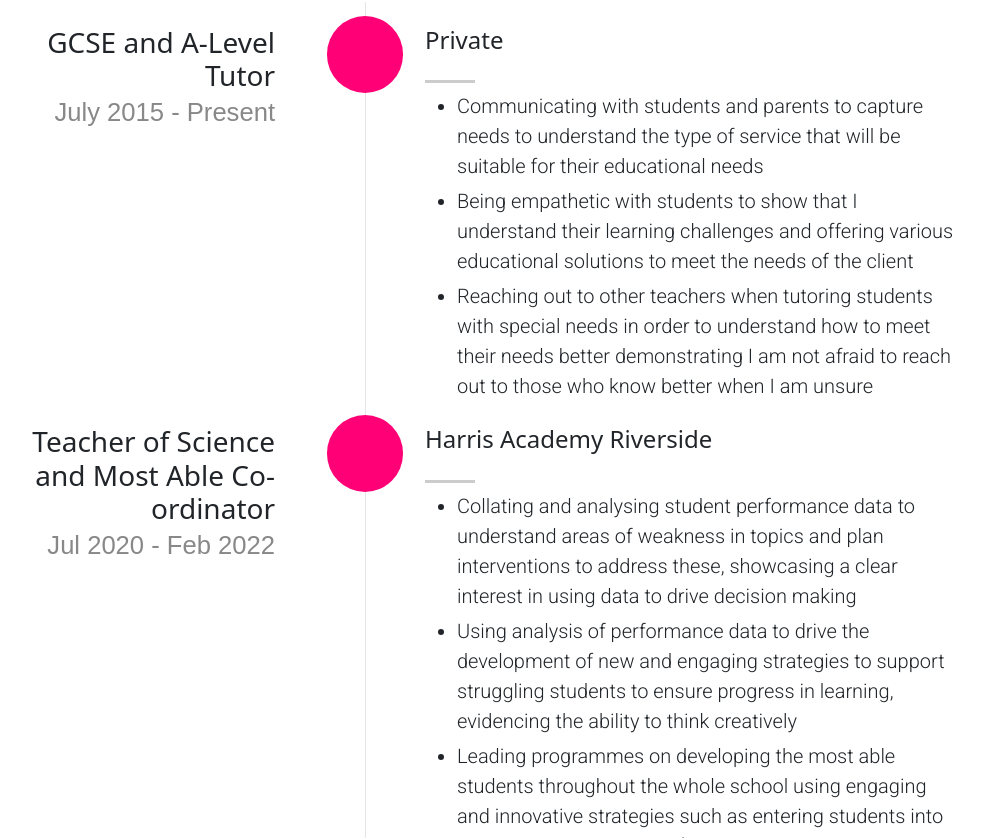
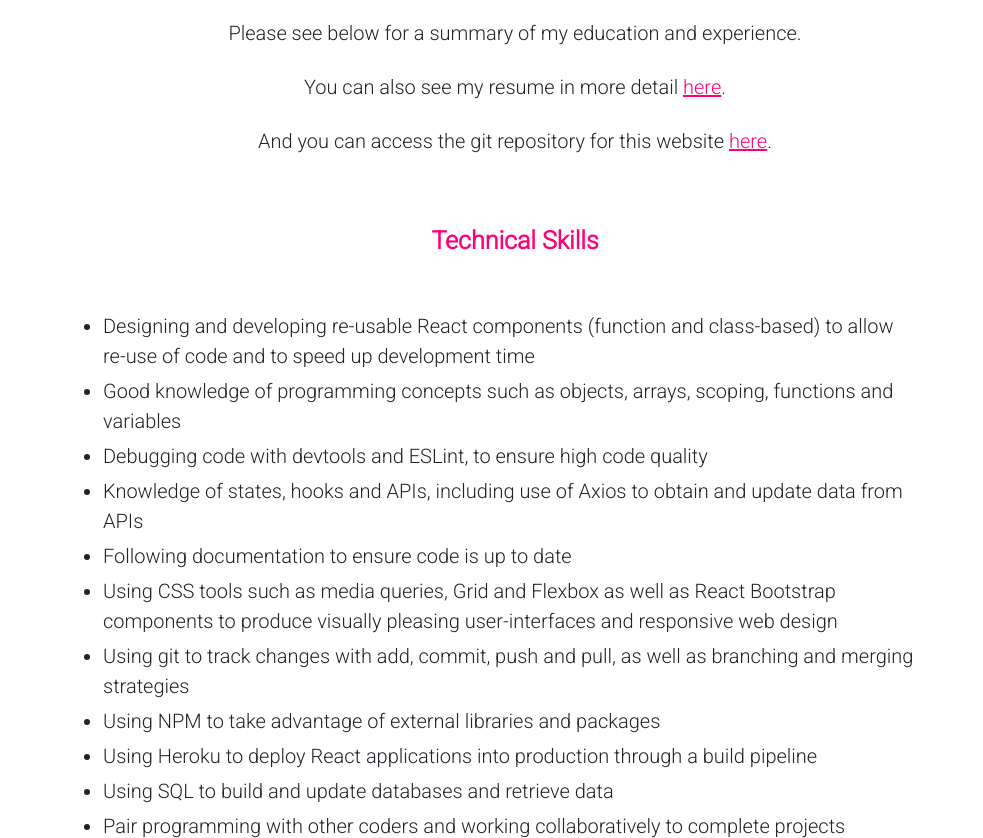
Before and after one commit to saimakhanom/saimas-website, a React (Create React App) app: page /resume in a window 1280 px wide. Shown: the part 1122-1960 px from the top of the page, without its empty margins (125-1108 px from the left). Built offline with nearby package versions, Linux system fonts and the light colour scheme.

Commit message:
cv update

```diff
--- a/src/About/about.css
+++ b/src/About/about.css
@@ -140,7 +140,6 @@
 
   li {
       margin-top: 1px;
-      border: 2px solid black;
       width: 175px;
   }
 
@@ -150,14 +149,12 @@
       grid-template-columns: 1fr 1fr;
       margin: auto;
       column-gap: 10px;
-      border: 2px solid black;
   }
   .grid-item {
       width: 100%;
       font-weight: 600;
       padding-bottom: 40px;
       border: 3px solid #FF0077;
-      border: 2px solid black;
   }
   .list-title {
       font-size: 18px;
@@ -177,7 +174,4 @@
       color: white;
 
   }
-
-
-
 }
--- a/src/Portfolio/portfolio.css
+++ b/src/Portfolio/portfolio.css
@@ -32,13 +32,9 @@
 
 
 ul.nav.nav-tabs {
-  display: flex;
-  justify-content: center;
-  align-items: center;
-  flex-wrap: wrap;
-  padding: 20px;
+
   font-family: 'Poppins', sans-serif;
-  font-size: 18px;
+  font-size: 23px;
 }
 
 .portfoliotabs .nav-link {
@@ -558,7 +554,7 @@
 
   ul.nav.nav-tabs, .portfoliotabs .nav-link {
     font-size: 16px;
-    padding: 0px;
+
   }
 
   td, tr { display: block; }
--- a/src/Resume/Resume.js
+++ b/src/Resume/Resume.js
@@ -1,6 +1,6 @@
 import React from "react";
 import "./resume.css";
-import CV from "./NEWCV.pdf";
+import CV from "./SaimaCodingCVSep2022.pdf";
 
 
 
@@ -27,11 +27,37 @@
 				<div className="row section-intro">
 					<div className="col-twelve">
 						<h1 className="resume-subtitle">My Credentials.</h1>
-
+						<p className="content">I am a former teacher with over 7 years of teaching experience in various education settings. I have recently left the education sector to pursue a career in software development. I am  skilled in frontend languages such as HTML, CSS, JS and React.JS as demonstrated by this portfolio website which was built from scratch using React. I am currently learning backend languages such as SQL to expand my skill set.
+						I aim to become a React Developer as a stepping stone to becoming a full-stack engineer. My problem-solving approach to coding and ability to master new skills quickly lends itself to the creation and maintenance of functional and quality websites.
+						</p>
+						<br />
 						<p className="lead content">Please see below for a summary of my education and experience.</p>
-						<p className="see-resume">You can also see my resume in more detail <a className="resume-link" href={CV} target="_blank" rel="noreferrer">here</a>.</p>
+						<br />
+						<p className="see-resume content">You can also see my resume in more detail <a className="resume-link" href={CV} target="_blank" rel="noreferrer">here</a>.</p>
+						<br />
+						<p className="see-resumetwo content">And you can access the git repository for this website <a className="resume-link" href="https://github.com/saimakhanom/saimas-website" target="_blank" rel="noreferrer">here</a>.</p>
 
 					</div>
+				</div>
+
+				<div>
+					<h3 className="work-experience">Technical Skills</h3>
+					<ul className="resume-content technical-skills">
+						<li>Designing and developing re-usable React components (function and class-based) to allow re-use of code and to speed up development time </li>
+						<li>Good knowledge of programming concepts such as objects, arrays, scoping, functions and variables</li>
+						<li>Debugging code with devtools and ESLint, to ensure high code quality</li>
+						<li>Knowledge of states, hooks and APIs, including use of Axios to obtain and update data from APIs
+						</li>
+						<li>Following documentation to ensure code is up to date</li>
+						<li>Using CSS tools such as media queries, Grid and Flexbox as well as React Bootstrap components to produce visually pleasing user-interfaces and responsive web design </li>
+						<li>Using git to track changes with add, commit, push and pull, as well as branching and merging strategies</li>
+						<li>Using NPM to take advantage of external libraries and packages </li>
+						<li>Using Heroku to deploy React applications into production through a build pipeline</li>
+						<li>Using SQL to build and update databases and retrieve data</li>
+						<li>Pair programming with other coders and working collaboratively to complete projects</li>
+						<li>Completing various courses to expand skill set such as coding with companies such as SHECODES and CODECADEMY, as well as the Harris Diploma in Team Leadership (HDTL), and REED courses in project management and leadership</li>
+					</ul>
+
 				</div>
 
 				<p className="work-experience">Work Experience</p>
@@ -80,12 +106,10 @@
 								<div className="timeline-content">
 									<h4>Harris Academy Riverside</h4>
 									<ul className="resume-content">
-										<li>Collating and analysing student performance data to understand areas of weakness in topics and plan interventions to address these, showcasing a clear interest in using data to drive decision making</li>
 										<li>Using analysis of performance data to drive the development of new and engaging strategies to support struggling students to ensure progress in learning, evidencing the ability to think creatively</li>
 										<li>Leading programmes on developing the most able students throughout the whole school using engaging and innovative strategies such as entering students into nationwide competitions (e.g. Chemistry Olympiad, The Scholars’ Programme) to challenge and inspire the brightest students evidencing an ability to lead and think creatively</li>
 										<li>Leading the Outreach Programme for Cyber First Girls Competition to provide girls who are interested in tech an opportunity to ascertain what a career in tech could entail and increase gender diversity in a male dominated industry</li>
 										<li>Acting as the Technology and Document Management Lead for the department in transitioning to the use of Microsoft Teams and creating new processes for all departmental work to be saved onto MS Teams during the lockdown demonstrating natural problem-solving ability and creative thinking </li>
-										<li>Creating real time dashboard updates (on excel) on the performance of year groups broken down by classes that are updated when teachers update performance data for their individual classes proving an aptitude for data and ensuring that key decisions are data driven and providing a basis for collaborative working in my department</li>
 										<li>Fulfilling multiple whole school leadership roles (Most-able Co-ordinator and Assistant Head of Sixth Form) alongside my full teaching timetable and pastoral responsibilities to an exceptional standard, demonstrating commitment to the job as well as effective organisational and time management skills</li>
 										<li>Promoting diversity and inclusion by holding career workshops and inviting professionals from diverse backgrounds to give students an insight into their career journey</li>
 									</ul>
@@ -132,7 +156,6 @@
 									<h4>Social Media</h4>
 									<ul className="resume-content">
 										<li>Listening to the needs of customers, asking relevant questions, uncovering any barriers to service delivery and capturing the needs of customers accurately, enhancing attention to detail and ability to provide first class customer service</li>
-										<li>Successfully dealing with all customer enquiries ranging from large events to small bespoke packages via telephone, email and social media </li>
 										<li>Communicating with customers in a straightforward manner and adopting an approachable style, developing communication skills appropriate for all business environments  </li>
 										<li>Adapting customer engagement techniques depending on the type of customer and the service package they are looking to purchase (e.g. corporate or individual) displaying deep understanding of customer engagement techniques and how to tailor them to meet the needs of the customer</li>
 										<li>Using data and insights from successful business leads to inform marketing strategy for attracting potential new clients</li>
@@ -159,8 +182,8 @@
 									<ul className="resume-content">
 										<li>Putting students and their requirements at the heart of my teaching, developing deep understanding for the service I am providing and how that should be tailored towards the students taught</li>
 										<li>Responsible for delivering high quality of teaching and improving student grades whilst contributing towards departmental objectives enhancing ability to achieve personal and departmental objectives simultaneously</li>
-										<li>Studying the science national curriculum and using initiative to plan lessons ahead of delivering them demonstrating ability to be proactive and organised</li>
-										<li>Establishing shared learning groups with other Trainee Teachers to provide a platform for challenges and learning to be shared, evidencing a desire to learn and share best practice, and appreciate different methods of addressing common problems</li>
+										<li>•	Using feedback to develop own teaching methodologies by implementing practices from those more experienced</li>
+										<li>•	Establishing shared learning groups with other Trainee Teachers to provide a platform for challenges and learning to be shared, evidencing a desire to learn and share best practice</li>
 									</ul>
 								</div>
 
@@ -181,8 +204,7 @@
 									<h4>Azhar Academy School</h4>
 									<ul className="resume-content">
 										<li>Identifying emerging issues/challenges associated with student learning, using innovating techniques to address them and sharing this insight with team and the rest of the school </li>
-										<li>Planning lessons and creating schemes of work for specialist subjects </li>
-										<li>Maintaining high expectations of students by expecting them to undertake independent preparation of content to be studied before taught lessons, providing them with the schedule of lessons to be taught each half term and providing them preparation work to guide them with the content that should be covered before each lesson</li>
+										<li>Maintaining high expectations of students by expecting them to undertake independent preparation of content to be studied before taught lessons </li>
 										<li>Building strong relationships with each student inside and outside the classroom by focusing on their interests such that students feel comfortable to approach me when in need of support and guidance, and helping to increase their confidence and love for the subject</li>
 									</ul>
 								</div>
@@ -195,13 +217,15 @@
 
 				</div>
 
+				<div className="work-experience">
+
+					<h3>Education</h3>
+
+				</div>
+
+
+
 				<div className="row resume-timeline">
-
-					<div className="col-twelve resume-header">
-
-						<h2>Education</h2>
-
-					</div>
 
 					<div className="col-twelve">
 
--- a/src/Resume/resume.css
+++ b/src/Resume/resume.css
@@ -13,6 +13,14 @@
 	color: #FF0077;
 }
 
+.see-resumetwo {
+font-family: 'Roboto', sans-serif;
+  font-size: 20px;
+  text-align: center;
+  margin-bottom: 20px;
+
+}
+
 .resume-link:hover {
 	color: #FF0077;
 	font-weight: bold;
@@ -22,8 +30,10 @@
 	font-size: 25px;
 	color: #FF0077;
 	font-family: 'Roboto', sans-serif;
-	font-weight: bolder;
+	font-weight: bold;
 	text-align: center;
+	margin-top: 50px;
+	margin-bottom: 20px;
 }
 
 
@@ -31,8 +41,6 @@
   font-family: 'Roboto', sans-serif;
   font-size: 20px;
   text-align: center;
-  margin-bottom: 20px;
-  padding-bottom: 60px;
 }
 
 #resume {
@@ -46,9 +54,17 @@
 
 }
 
+.technical-skills {
+	max-width: 1500px;
+	padding: 50px;
+	padding-left: 100px;
+	padding-top: 30px;
+}
+
 #resume .resume-timeline {
-	max-width: 1300px;
+	max-width: 1500px;
 	margin: auto;
+
 }
 #resume .timeline-wrap {
 	position: relative;
```
Also changed, not shown: src/Portfolio/Portfolio.js (line endings or trailing spaces), 2 other files (tests, documents, lock files or other folders).
